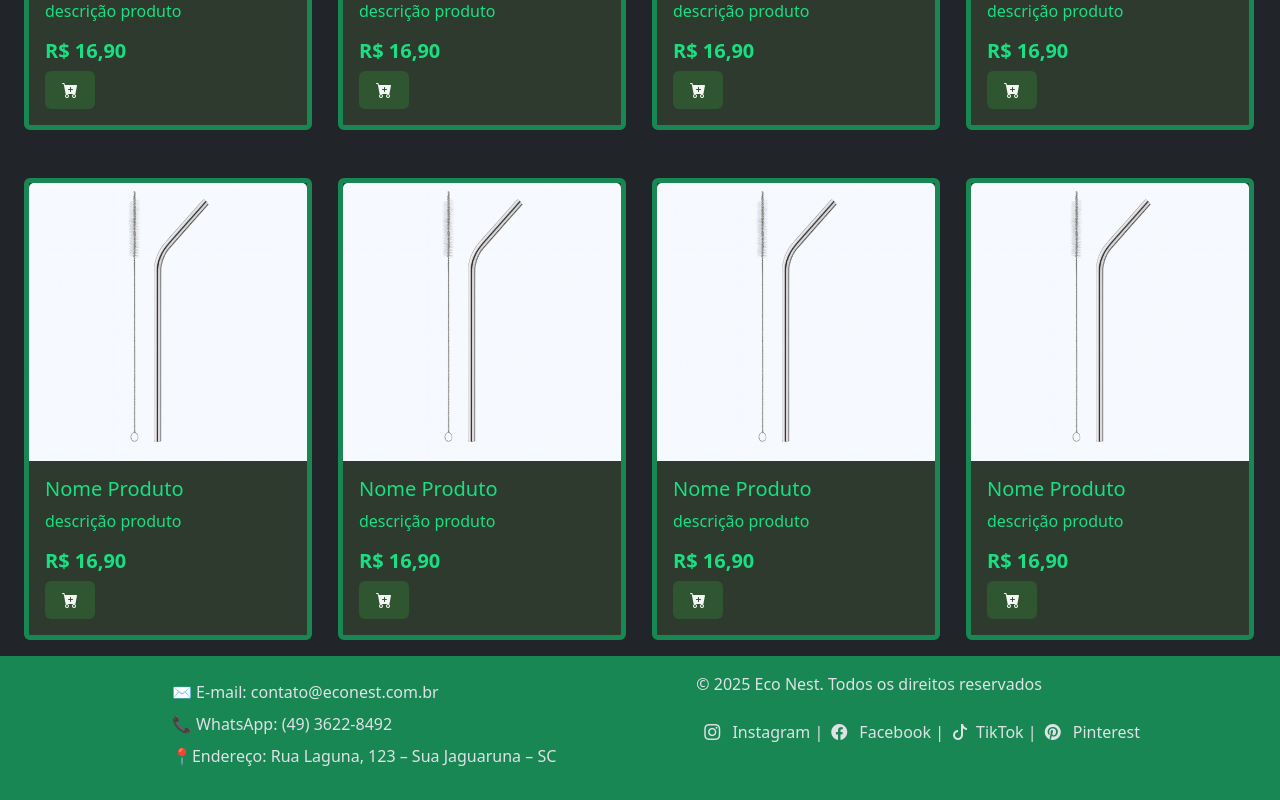
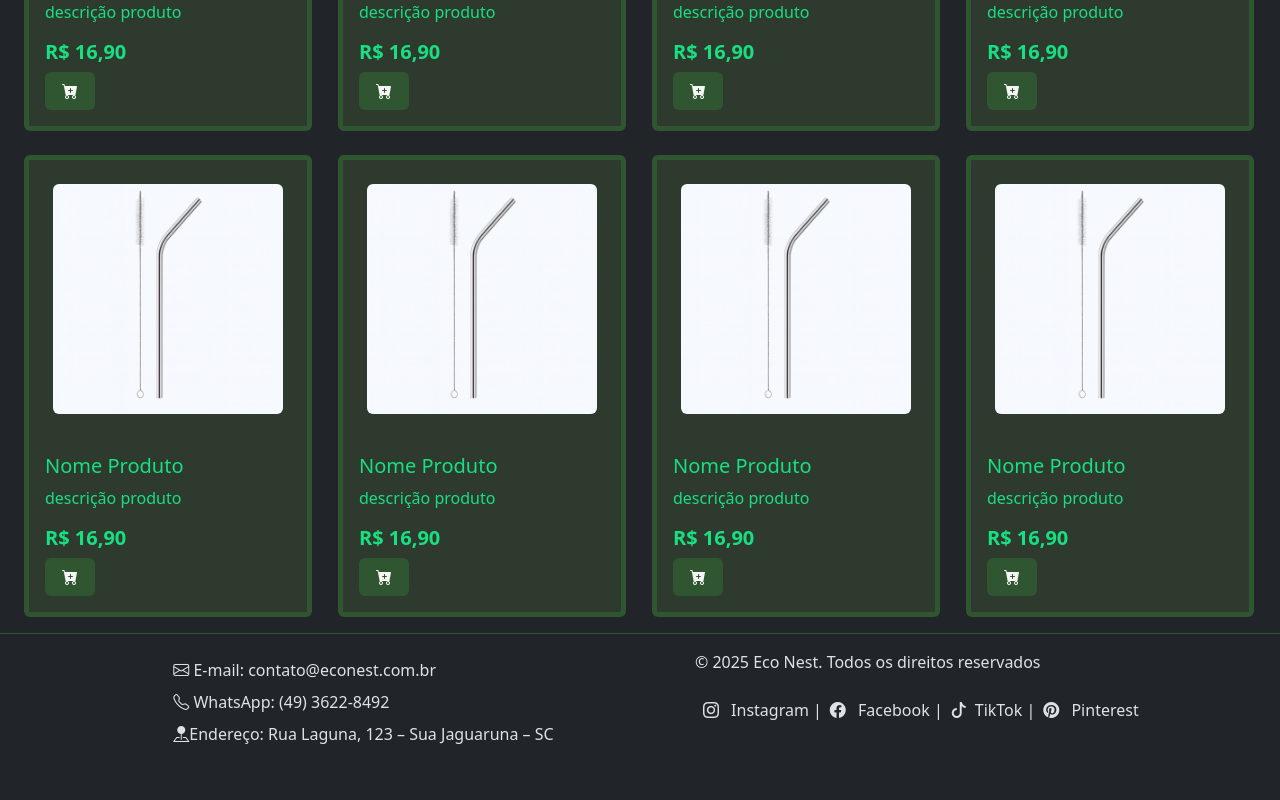
Before and after one commit to Econest-Ecologic/Front-end, a React (Vite) app in the folder Eco-nest/: page /produtos in a window 1280 px wide. Shown: the part 554-1354 px from the top of the page. After the commit the page ends 1332 px from the top, so only its background shows below. Built offline with nearby package versions, Linux system fonts and the light colour scheme.

Commit message:
fix:app.css,footer com icons, navbar mudo de cor e com borda;card modificado;alterações de visual

```diff
--- a/Eco-nest/src/App.css
+++ b/Eco-nest/src/App.css
@@ -9,3 +9,9 @@
 #container-home {
   min-height: 90vh !important;
 }
+
+.card:hover{
+cursor: pointer!important;
+transform: translatey(-10px);
+box-shadow: 2px 2px 10px rgba(0, 0, 0, 0.658) ;
+}
--- a/Eco-nest/src/Color.css
+++ b/Eco-nest/src/Color.css
@@ -48,11 +48,15 @@
 .btn-eco:hover {
   background-color: #113b18 !important;
   color: whitesmoke;
+}
 
+.bg-navbar{
+  background: var(--bg-navbar);
 }
 
 :root,
 [data-bs-theme=light] {
+  --bg-navbar: #dbe4d1;
   --bg-eco: #dce6d5;
   --nav-item-active: #13ac64;
   --eco-verde-card-text: #2f5531;
@@ -180,6 +184,7 @@
 
 [data-bs-theme=dark] {
   color-scheme: dark;
+  --bg-navbar: #212529;
   --eco-verde-card-text: #18df82;
   --bg-eco: #2f3a2e;
   --eco-verde-text: #499154;
--- a/Eco-nest/src/componente/Card.jsx
+++ b/Eco-nest/src/componente/Card.jsx
@@ -1,15 +1,16 @@
 export default function Card() {
   return (
     <>
-      <div className="col">
+      <div className="col col-12 col-md-6 col-lg-4 col-xl-3" id="card">
         <div
-          className="card bg-eco border border-5 border-success"
+          className="card bg-eco border border-5 eco-border"
           style={{ width: "18rem" }}
         >
           <img
             src="../public\exProd.png"
-            className="card-img-top object-fit-cover"
+            className="card-img-top object-fit-cover p-4"
             alt="img"
+            style={{borderRadius:"30px"}}
           />
           <div className="card-body">
             <h5 className="card-title eco-card-text">Nome Produto</h5>
--- a/Eco-nest/src/componente/Footer.jsx
+++ b/Eco-nest/src/componente/Footer.jsx
@@ -1,14 +1,14 @@
 export default function Footer() {
   return (
-    <footer className="container-fluid d-flex flex-column flex-sm-row justify-content-evenly bg-success-subtle p-0 py-3 m-0 mt-3">
+    <footer className="container-fluid d-flex flex-column flex-sm-row justify-content-evenly bg-navbar p-0 py-3 m-0 mt-3 border-top eco-border">
       <div className="flex-row">
         <ul>
           <li className="list-unstyled mt-2">
-            ✉️ E-mail: contato@econest.com.br
+            <i class="bi bi-envelope"></i> E-mail: contato@econest.com.br
           </li>
-          <li className="list-unstyled mt-2">📞 WhatsApp: (49) 3622-8492</li>
+          <li className="list-unstyled mt-2"><i class="bi bi-telephone"></i> WhatsApp: (49) 3622-8492</li>
           <li className="list-unstyled mt-2">
-            📍Endereço: Rua Laguna, 123 – Sua Jaguaruna – SC
+            <i class="bi bi-pin-map-fill"></i>Endereço: Rua Laguna, 123 – Sua Jaguaruna – SC
           </li>
         </ul>
       </div>
--- a/Eco-nest/src/componente/Navbar.jsx
+++ b/Eco-nest/src/componente/Navbar.jsx
@@ -20,7 +20,7 @@ export function Navbar() {
   }
 
   return (
-    <nav className="navbar navbar-expand-lg bg-success-subtle">
+    <nav className="navbar navbar-expand-lg bg-navbar border-bottom eco-border">
       <div className="container-fluid">
         <a className="navbar-brand" href="#">
           Navbar
--- a/Eco-nest/src/componente/Toast.jsx
+++ b/Eco-nest/src/componente/Toast.jsx
@@ -2,20 +2,20 @@ export default function Toast({ msg, icon }) {
   return (
     <>
       <div
-        class="toast align-items-center bg-success text-white bottom-0 end-0 position-fixed mb-3 me-3"
+        className="toast align-items-center bg-success text-white bottom-0 end-0 position-fixed mb-3 me-3"
         role="alert"
         aria-live="assertive"
         aria-atomic="true"
         id="toast"
       >
-        <div class="d-flex">
-          <div class="toast-body">
+        <div className="d-flex">
+          <div className="toast-body">
             {msg}
             {icon}
           </div>
           <button
             type="button"
-            class="btn-close me-2 m-auto"
+            className="btn-close me-2 m-auto"
             data-bs-dismiss="toast"
             aria-label="Close"
           ></button>
--- a/Eco-nest/src/componente/bodyPages/Produtos.jsx
+++ b/Eco-nest/src/componente/bodyPages/Produtos.jsx
@@ -29,7 +29,7 @@ export default function Produtos() {
         </nav>
         <div className="container-xxl">
           <h1>Todos</h1>
-          <div className="row row-gap-5">
+          <div className="row row-gap-4">
             <Card />
             <Card />
             <Card />
```
